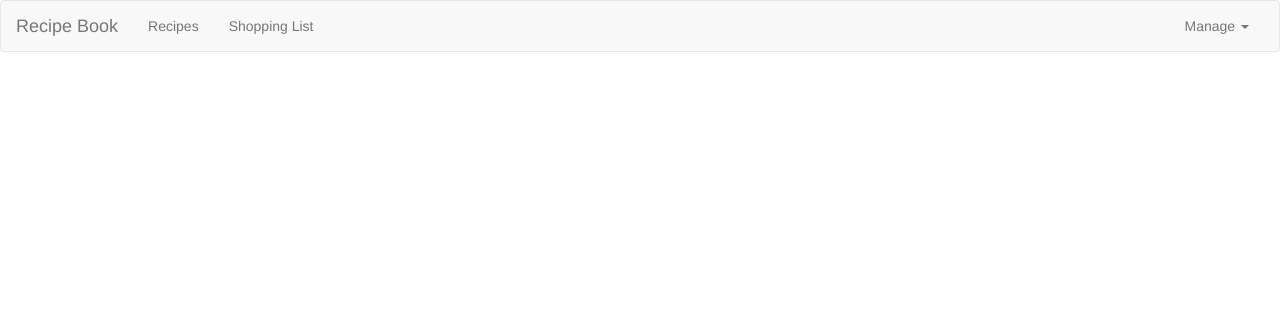
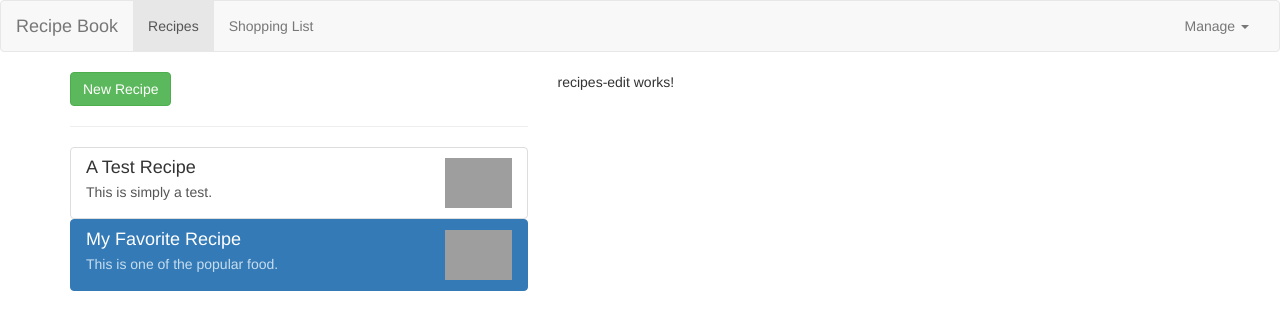
Before and after one commit to seohyundeveloper/shoppingMall-angular, an Angular app: page /recipes/1/edit in a window 1280 px wide. Before the commit this address led to /. Shown: the top 330 px of the page. Built offline with nearby package versions, Linux system fonts and the light colour scheme; grey boxes are pictures that could not be loaded.

Commit message:
edit컴포넌트 생성

```diff
--- a/src/app/app-routing.module.ts
+++ b/src/app/app-routing.module.ts
@@ -2,6 +2,7 @@ import { NgModule } from "@angular/core";
 import { Routes, RouterModule } from "@angular/router";
 import { RecipeDetailComponent } from "./recipes/recipe-detail/recipe-detail.component";
 import { RecipeStartComponent } from "./recipes/recipe-start/recipe-start.component";
+import { RecipesEditComponent } from "./recipes/recipes-edit/recipes-edit.component";
 import { RecipesComponent } from "./recipes/recipes.component";
 import { ShoppingListComponent } from "./shopping-list/shopping-list.component";
 
@@ -9,7 +10,9 @@ const appRoutes: Routes = [
   { path:'' , redirectTo: '/recipes', pathMatch: 'full'},
   { path: 'recipes', component: RecipesComponent, children: [
     { path: '', component: RecipeStartComponent },
-    { path: ':id', component: RecipeDetailComponent}
+    { path: ':id', component: RecipeDetailComponent},
+    { path: 'new', component: RecipesEditComponent},
+    { path: ':id/edit', component: RecipesEditComponent}
   ] },
   { path: 'shopping-list', component: ShoppingListComponent }
 ]
--- a/src/app/app.module.ts
+++ b/src/app/app.module.ts
@@ -13,6 +13,7 @@ import { DropdownDirective } from './shared/dropdown.directive';
 import { ShoppingListService } from './shopping-list/shopping-list.service';
 import { AppRoutingModule } from './app-routing.module';
 import { RecipeStartComponent } from './recipes/recipe-start/recipe-start.component';
+import { RecipesEditComponent } from './recipes/recipes-edit/recipes-edit.component';
 
 @NgModule({
   declarations: [
@@ -25,7 +26,8 @@ import { RecipeStartComponent } from './recipes/recipe-start/recipe-start.compon
     ShoppingListComponent,
     ShoppingEditComponent,
     DropdownDirective,
-    RecipeStartComponent
+    RecipeStartComponent,
+    RecipesEditComponent,
   ],
   imports: [
     BrowserModule,
--- a/src/app/recipes/recipe-list/recipe-item/recipe-item.component.html
+++ b/src/app/recipes/recipe-list/recipe-item/recipe-item.component.html
@@ -1,7 +1,7 @@
 <a
   style="cursor: pointer;"
   [routerLink]="[index]"
-  routerLinkActive="active"
+  routerLinkActive = "active"
   class="list-group-item clearfix"><!-- href="#"  (click)="onSelected()" -->
   <div class="pull-left">
     <h4 class="list-group-item-heading">{{ recipe.name }}</h4>
--- /dev/null
+++ b/src/app/recipes/recipes-edit/recipes-edit.component.html
@@ -0,0 +1 @@
+<p>recipes-edit works!</p>
--- /dev/null
+++ b/src/app/recipes/recipes-edit/recipes-edit.component.ts
@@ -0,0 +1,15 @@
+import { Component, OnInit } from '@angular/core';
+
+@Component({
+  selector: 'app-recipes-edit',
+  templateUrl: './recipes-edit.component.html',
+  styleUrls: ['./recipes-edit.component.css']
+})
+export class RecipesEditComponent implements OnInit {
+
+  constructor() { }
+
+  ngOnInit(): void {
+  }
+
+}
```
Also changed, not shown: src/app/recipes/recipes-edit/recipes-edit.component.css (added).
